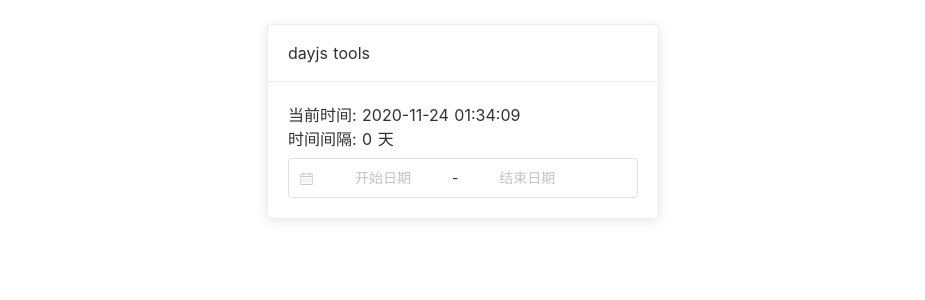
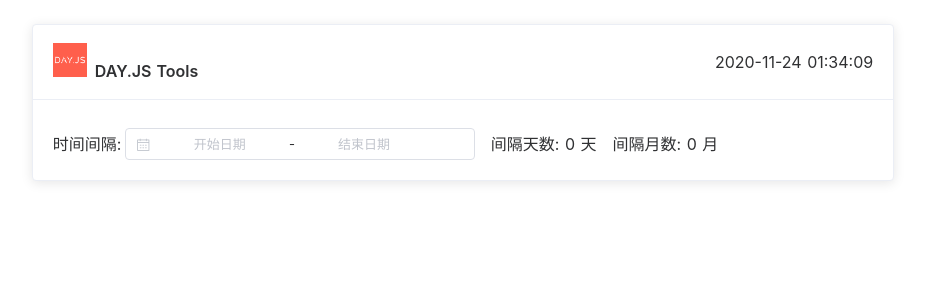
Before and after one commit to Kaviilee/demos, a Nuxt app: page /dayjstools in a window 1280 px wide. Shown: the top 300 px of the page, without its empty margins (177-1102 px from the left). Built offline with nearby package versions, Linux system fonts and the light colour scheme.

Commit message:
chore: 更新dayjstools

```diff
--- a/pages/dayjstools.vue
+++ b/pages/dayjstools.vue
@@ -1,16 +1,34 @@
 <template>
   <div class="dayjs-tools">
-    <el-card header="dayjs tools">
+    <el-card class="card">
+      <div slot="header" class="card-header">
+        <div>
+          <a href="https://day.js.org/zh-CN/" target="_blank">
+            <img
+              src="~/assets/images/dayjslogo.png"
+              alt="dayjslogo"
+              width="34"
+              height="34"
+            />
+          </a>
+          <span class="title">DAY.JS Tools</span>
+        </div>
+        <div class="current-time">{{ now }}</div>
+      </div>
       <div class="card-content">
-        <p>当前时间: {{ now }}</p>
-        <p>时间间隔: {{ date }} 天</p>
+        <div class="time-between">
+          <span class="label">时间间隔</span>
           <el-date-picker
             v-model="dateRange"
             type="daterange"
             class="picker"
+            size="small"
             start-placeholder="开始日期"
             end-placeholder="结束日期"
           ></el-date-picker>
+          <span class="item">间隔天数: {{ date }} 天</span>
+          <span>间隔月数: {{ month }} 月</span>
+        </div>
       </div>
     </el-card>
   </div>
@@ -31,6 +49,7 @@
     const timeId = ref()
     const now = ref()
     const date = ref(0)
+    const month = ref(0)
     const dateRange = ref([])
 
     onMounted(() => {
@@ -44,9 +63,13 @@
 
     watchEffect(() => {
       if (dateRange.value && dateRange.value.length) {
-        const start = dateRange.value[0]
-        const end = dateRange.value[1]
-        date.value = dayjs(end).diff(dayjs(start), 'day')
+        const start = dayjs(dateRange.value[0])
+        const end = dayjs(dateRange.value[1])
+        date.value = end.diff(start, 'day')
+        month.value = end.diff(start, 'month')
+      } else {
+        date.value = 0
+        month.value = 0
       }
     })
 
@@ -54,6 +77,7 @@
       now,
       dateRange,
       date,
+      month,
     }
   },
 })
@@ -65,13 +89,39 @@
   display: flex;
   justify-content: center;
 
+  .card {
+    width: 70%;
+  }
+
   .card-header {
-    width: 100%;
-    text-align: center;
+    display: flex;
+    align-items: center;
+    justify-content: space-between;
+    .title {
+      margin-left: 8px;
+      font-weight: 600;
+    }
+  }
+
+  .card-content {
+    .label {
+      position: relative;
+      margin-right: 8px;
+      &::after {
+        content: ':';
+        position: absolute;
+        top: 0;
+      }
+    }
+    .time-between {
+      .item {
+        margin-right: 16px;
+      }
+    }
   }
 
   .picker {
-    margin-top: 8px;
+    margin: 8px 16px 0 0;
   }
 }
 </style>
```
Also changed, not shown: assets/images/dayjslogo.png (added). Lines whose indentation alone changed are shown as unchanged.
